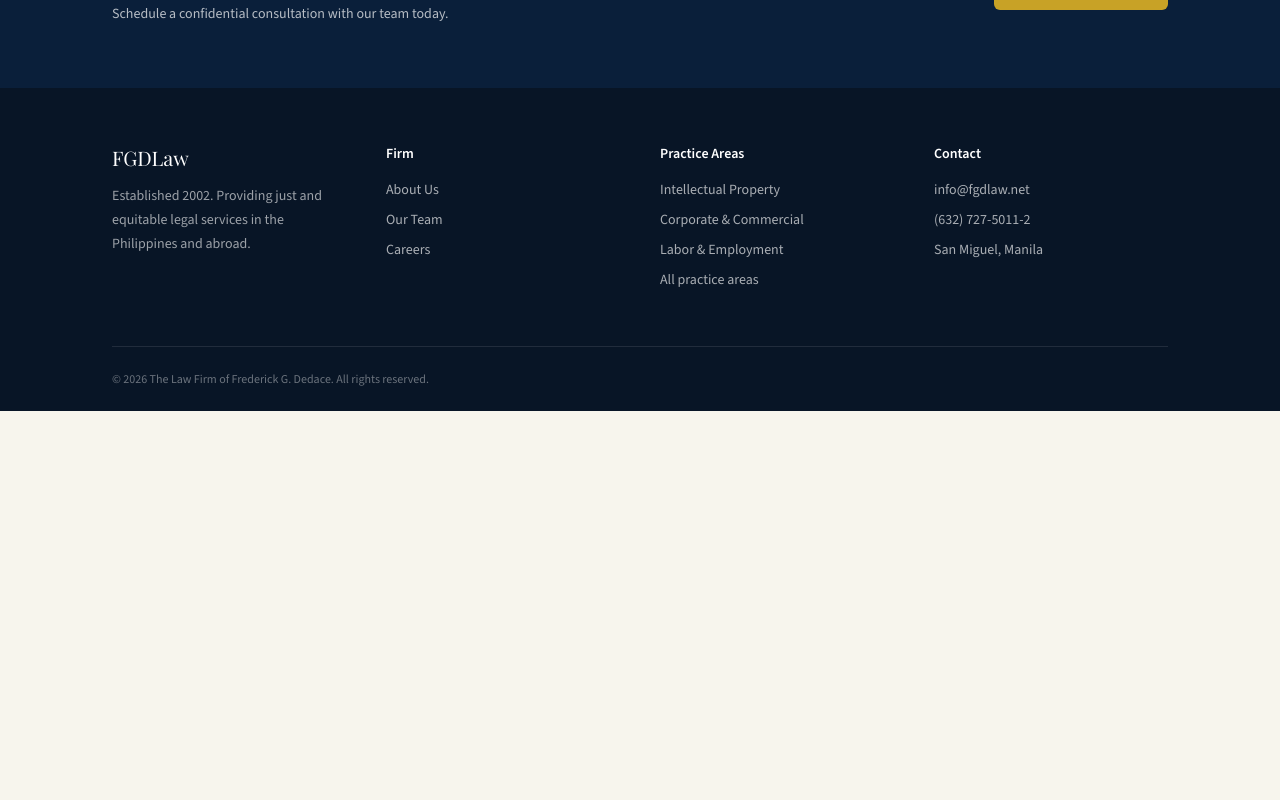
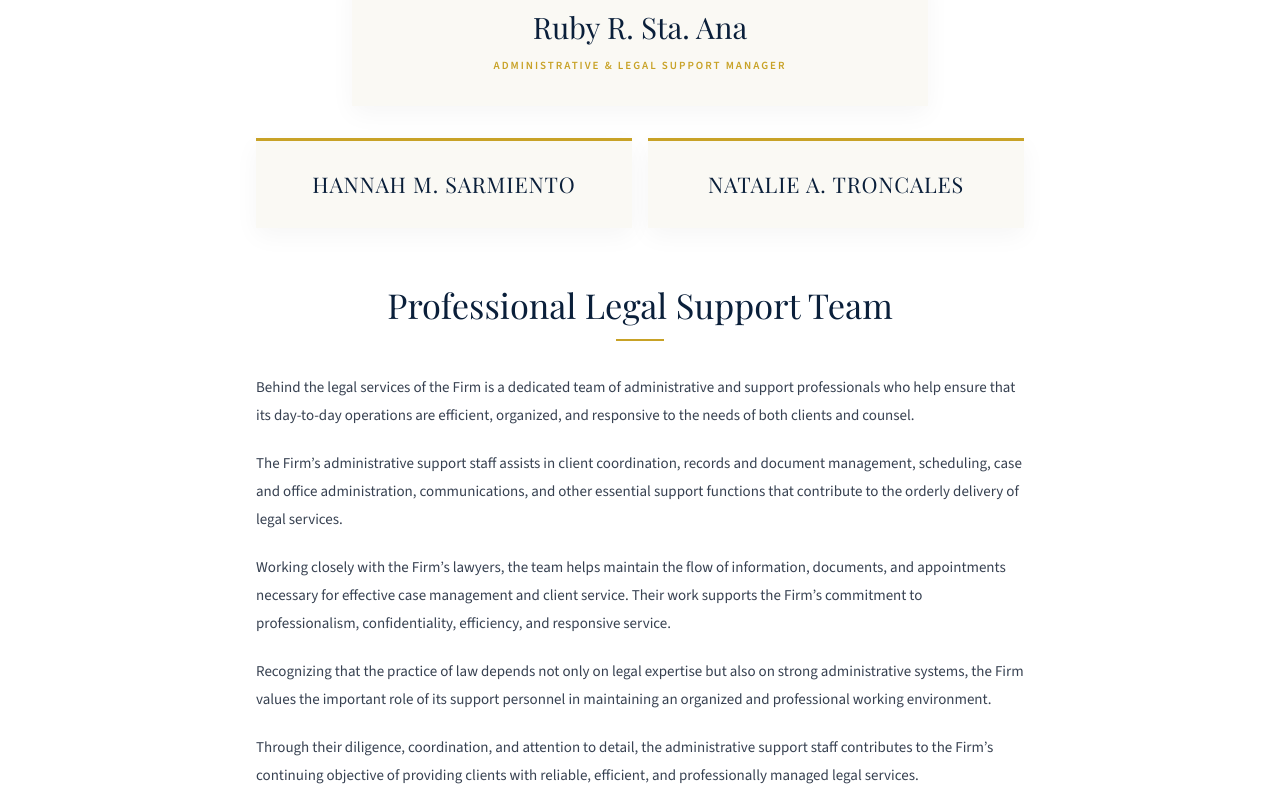
Before and after one commit to dreiren/fgdl, a Next.js app: page /team in a window 1280 px wide. Shown: the part 2520-3320 px from the top of the page. Before the commit the page ends 2931 px from the top, so only its background shows below. Built offline with nearby package versions, Linux system fonts and the light colour scheme; a web font is replaced by a local one.

Commit message:
Add the professional legal support team to Our Team
Show Ruby R. Sta. Ana, Hannah M. Sarmiento, and Natalie A. Troncales
after counsel, with the firm’s administrative support copy.

Co-authored-by: Adrian Ravis <dreiren@users.noreply.github.com>

```diff
--- a/app/team/page.tsx
+++ b/app/team/page.tsx
@@ -4,12 +4,17 @@ import { AttorneyPhoto } from "@/components/attorney-photo";
 import { CtaBanner } from "@/components/cta-banner";
 import { PageHero } from "@/components/page-hero";
 import { Container } from "@/components/ui";
-import { attorneys } from "@/lib/site";
+import {
+  attorneys,
+  supportAssociates,
+  supportManager,
+  supportTeam,
+} from "@/lib/site";
 
 export const metadata: Metadata = {
   title: "Our Team",
   description:
-    "Meet FGDLaw counsel — lawyers, educators, and practitioners in labor, corporate law, special proceedings, litigation, and data privacy.",
+    "Meet FGDLaw counsel and the professional legal support team that keeps the firm’s practice organized, confidential, and responsive.",
 };
 
 export default function TeamPage() {
@@ -46,6 +51,47 @@ export default function TeamPage() {
           ))}
         </Container>
       </section>
+
+      <section className="bg-white py-16 md:py-20" aria-labelledby="support-team-heading">
+        <Container>
+          <article className="mx-auto max-w-xl border-t-[3px] border-gold bg-cream/60 px-6 py-8 text-center shadow-[0_8px_24px_rgba(8,21,38,0.04)]">
+            <h2 className="font-serif text-2xl text-navy md:text-[1.85rem]">
+              {supportManager.name}
+            </h2>
+            <p className="mt-3 text-[11px] font-semibold tracking-[0.18em] text-gold uppercase">
+              {supportManager.role}
+            </p>
+          </article>
+
+          <div className="mx-auto mt-8 grid max-w-3xl gap-4 sm:grid-cols-2">
+            {supportAssociates.map((person) => (
+              <article
+                key={person.name}
+                className="border-t-[3px] border-gold bg-cream/60 px-5 py-7 text-center shadow-[0_8px_24px_rgba(8,21,38,0.04)]"
+              >
+                <h3 className="font-serif text-xl tracking-[0.04em] text-navy uppercase md:text-[1.35rem]">
+                  {person.name}
+                </h3>
+              </article>
+            ))}
+          </div>
+
+          <div className="mx-auto mt-14 max-w-3xl">
+            <h2
+              id="support-team-heading"
+              className="text-center font-serif text-[1.85rem] leading-tight text-navy md:text-[2.15rem]"
+            >
+              {supportTeam.title}
+            </h2>
+            <div className="mx-auto mt-3 h-[2px] w-12 bg-gold" aria-hidden="true" />
+            <div className="mt-8 space-y-5 text-[15px] leading-7 text-ink/85">
+              {supportTeam.paragraphs.map((paragraph) => (
+                <p key={paragraph}>{paragraph}</p>
+              ))}
+            </div>
+          </div>
+        </Container>
+      </section>
       <CtaBanner />
     </>
   );
--- a/lib/site.ts
+++ b/lib/site.ts
@@ -330,6 +330,27 @@ export function getAttorney(slug: string) {
   return attorneys.find((attorney) => attorney.slug === slug);
 }
 
+export const supportManager = {
+  name: "Ruby R. Sta. Ana",
+  role: "Administrative & Legal Support Manager",
+} as const;
+
+export const supportAssociates = [
+  { name: "Hannah M. Sarmiento" },
+  { name: "Natalie A. Troncales" },
+] as const;
+
+export const supportTeam = {
+  title: "Professional Legal Support Team",
+  paragraphs: [
+    "Behind the legal services of the Firm is a dedicated team of administrative and support professionals who help ensure that its day-to-day operations are efficient, organized, and responsive to the needs of both clients and counsel.",
+    "The Firm’s administrative support staff assists in client coordination, records and document management, scheduling, case and office administration, communications, and other essential support functions that contribute to the orderly delivery of legal services.",
+    "Working closely with the Firm’s lawyers, the team helps maintain the flow of information, documents, and appointments necessary for effective case management and client service. Their work supports the Firm’s commitment to professionalism, confidentiality, efficiency, and responsive service.",
+    "Recognizing that the practice of law depends not only on legal expertise but also on strong administrative systems, the Firm values the important role of its support personnel in maintaining an organized and professional working environment.",
+    "Through their diligence, coordination, and attention to detail, the administrative support staff contributes to the Firm’s continuing objective of providing clients with reliable, efficient, and professionally managed legal services.",
+  ],
+} as const;
+
 export const lawyersRoster = [
   {
     slug: "carl-ericson-john-r-dedace",
```
